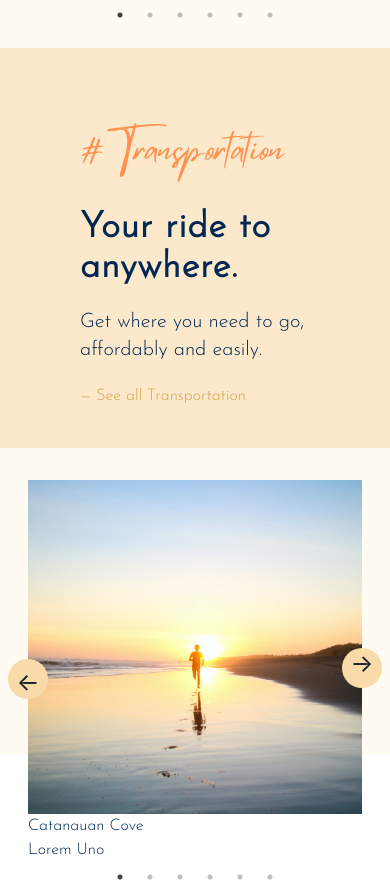
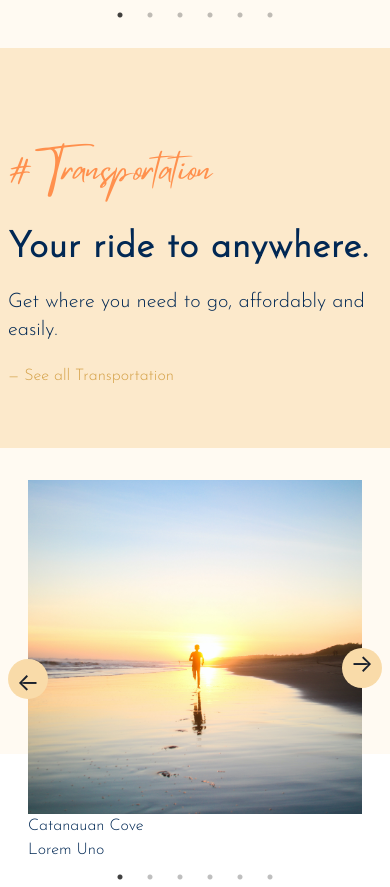
Before and after one commit to Rej327/Catanauan-Tour-Guide, a React (Vite) app: page / in a window 390 px wide. Shown: the part 8380-9267 px from the top of the page. Built offline with nearby package versions, Linux system fonts and the light colour scheme.

Commit message:
Fix transportation padding in mobile screen

```diff
--- a/src/components/home_section/Transportation.jsx
+++ b/src/components/home_section/Transportation.jsx
@@ -12,7 +12,7 @@ const Transportation = ({ className, id }) => {
         <div className="max-sm:hidden w-full h-[400px]"></div>
         <div className="w-full flex flex-col justify-center h-[400px] bg-[#FCE9CB]">
           <div className="max-w-[600px]">
-            <div className="max-w-[350px] h-full ml-auto px-10">
+            <div className="md:max-w-[350px] h-full ml-auto px-2 md:px-10">
               <p className="font-header hashColor text-4xl my-10">
                 # Transportation
               </p>
--- a/src/page/Home.jsx
+++ b/src/page/Home.jsx
@@ -31,7 +31,7 @@ const Home = () => {
       />
       <Falls id="falls" className="pt-12 pb-6 md:py-6" />
       <Banks id="banks" className="py-6" />
-      <Transportation id="transportation" className="py-6 md:py-12" />
+      <Transportation id="transportation" className="py-6 md:py-24" />
       {/* <Sample /> */}
     </div>
   );
```
